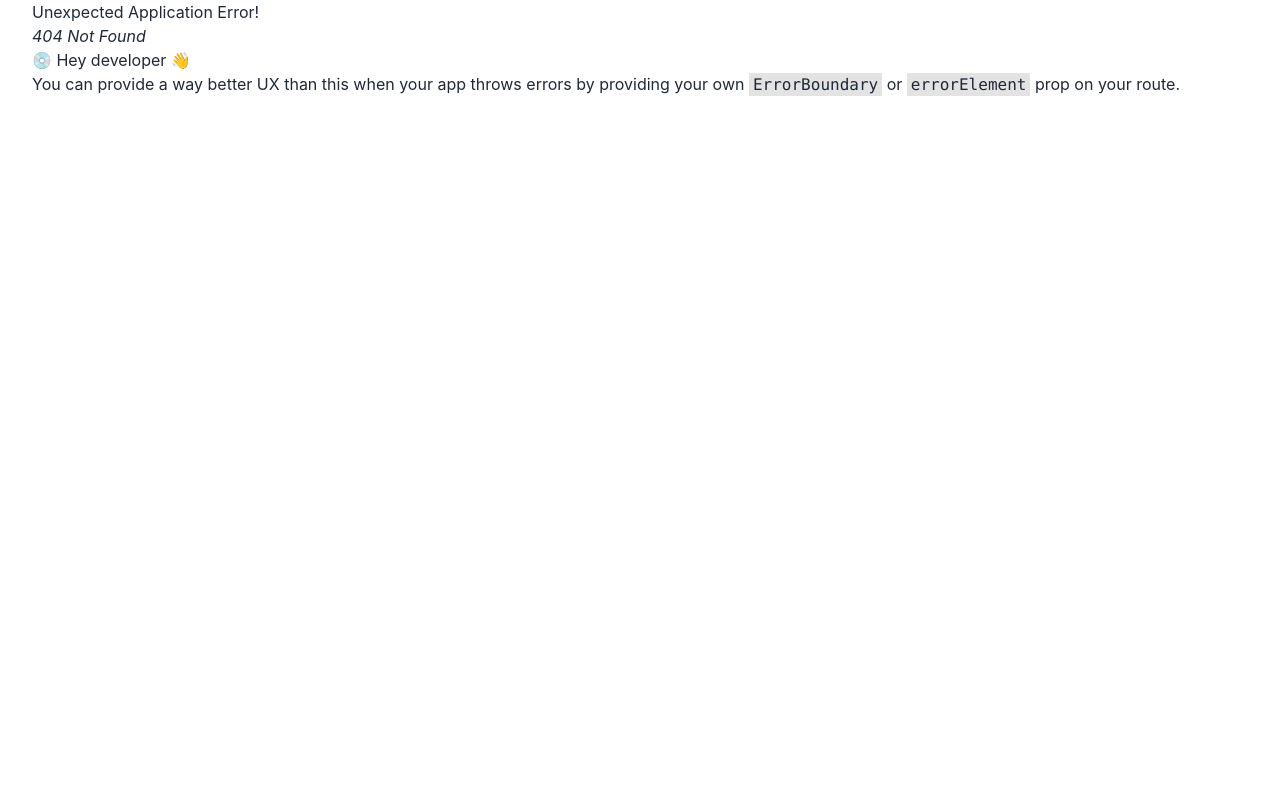
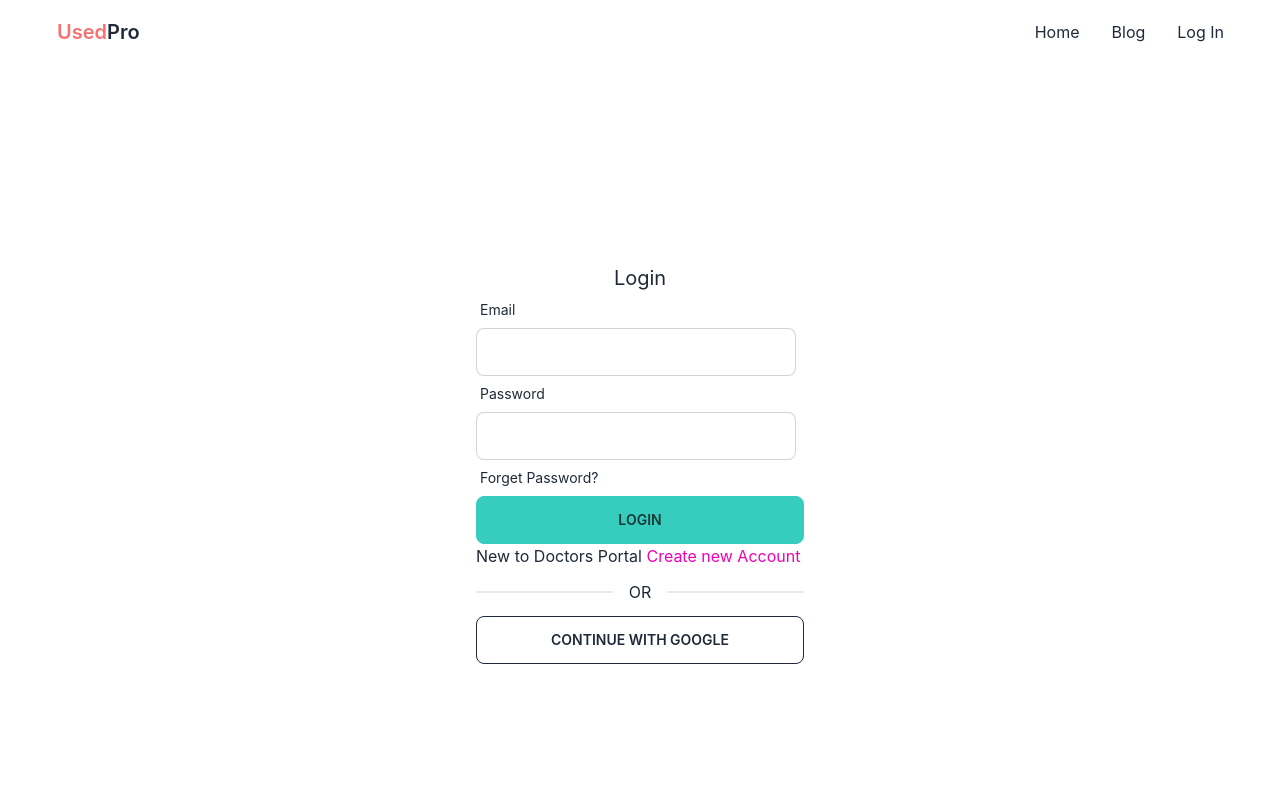
Before and after one commit to Ismailjoney/Used-product-client, a React (Create React App) app: page /login in a window 1280 px wide. Before the commit this address had no page. Shown: the top 800 px of the page. Built offline with nearby package versions, Linux system fonts and the light colour scheme; no server answers.

Commit message:
added singup page

```diff
--- a/src/Components/HomeComponents/CategoriesItemDetails/BookingModal/BookingModal.js
+++ b/src/Components/HomeComponents/CategoriesItemDetails/BookingModal/BookingModal.js
@@ -1,17 +1,18 @@
 import React from 'react';
 
 const BookingModal = ({ productBooked }) => {
-    const { image, details, location, original_price, resale_price, seller_name, tittle, years_of_used } = productBooked;
+    const { image, details, location, original_price, resale_price, seller_name, title, years_of_used } = productBooked;
     return (
         <>
             <input type="checkbox" id="BookingModal" className="modal-toggle" />
             <div className="modal">
                 <div className="modal-box relative">
                     <label htmlFor="BookingModal" className="btn btn-sm btn-circle absolute right-2 top-2">✕</label>
+                    {/* <h2 className='text-right'>{title}</h2> */}
                     <br />
                     <form className='grid grid-cols-1 gap-3 mt-10'>
-                        <input type="text" placeholder="Type here" className="input input-bordered w-full" />
-                        <input type="text" placeholder="Type here" className="input input-bordered w-full" />
+                        <input type="text" defaultValue={title} disabled  placeholder="Type here" className="input input-bordered w-full" />
+                        <input type="text" defaultValue={resale_price} disabled placeholder="Type here" className="input  input-bordered w-full" />
                         <input type="text" placeholder="Type here" className="input input-bordered w-full" />
                         <input type="text" placeholder="Type here" className="input input-bordered w-full" />
                         <input type="text" placeholder="Type here" className="input input-bordered w-full" />
--- a/src/Pages/LogRegInfo/LogIn.js
+++ b/src/Pages/LogRegInfo/LogIn.js
@@ -1,9 +1,75 @@
-import React from 'react';
+
+import React, { useContext, useState } from 'react';
+import { useForm } from 'react-hook-form';
+import { Link, useLocation, useNavigate } from 'react-router-dom';
+import { AuthContext } from '../../context/AuthorProvider';
+
+
 
 const LogIn = () => {
+    const { register, formState: { errors }, handleSubmit } = useForm();
+    const { signIn } = useContext(AuthContext);
+    const [loginError, setLoginError] = useState('');
+    const [loginUserEmail, setLoginUserEmail] = useState('');
+    const location = useLocation();
+    const navigate = useNavigate();
+
+    const from = location.state?.from?.pathname || '/';
+
+
+
+    const handleLogin = data => {
+        console.log(data);
+        setLoginError('');
+        signIn(data.email, data.password)
+            .then(result => {
+                const user = result.user;
+                console.log(user);
+                navigate('/')
+                setLoginUserEmail(data.email);
+            })
+            .catch(error => {
+                console.log(error.message)
+                setLoginError(error.message);
+            });
+    }
+
+
+
     return (
-        <div>
-
+        <div className='h-[800px] flex justify-center items-center'>
+            <div className='w-96 p-7'>
+                <h2 className='text-xl text-center'>Login</h2>
+                <form onSubmit={handleSubmit(handleLogin)}>
+                    <div className="form-control w-full max-w-xs">
+                        <label className="label"> <span className="label-text">Email</span></label>
+                        <input type="text"
+                            {...register("email", {
+                                required: "Email Address is required"
+                            })}
+                            className="input input-bordered w-full max-w-xs" />
+                        {errors.email && <p className='text-red-600'>{errors.email?.message}</p>}
+                    </div>
+                    <div className="form-control w-full max-w-xs">
+                        <label className="label"> <span className="label-text">Password</span></label>
+                        <input type="password"
+                            {...register("password", {
+                                required: "Password is required",
+                                minLength: { value: 6, message: 'Password must be 6 characters or longer' }
+                            })}
+                            className="input input-bordered w-full max-w-xs" />
+                        <label className="label"> <span className="label-text">Forget Password?</span></label>
+                        {errors.password && <p className='text-red-600'>{errors.password?.message}</p>}
+                    </div>
+                    <input className='btn btn-accent w-full' value="Login" type="submit" />
+                    <div>
+                        {loginError && <p className='text-red-600'>{loginError}</p>}
+                    </div>
+                </form>
+                <p>New to Doctors Portal <Link className='text-secondary' to="/signup">Create new Account</Link></p>
+                <div className="divider">OR</div>
+                <button className='btn btn-outline w-full'>CONTINUE WITH GOOGLE</button>
+            </div>
         </div>
     );
 };
--- /dev/null
+++ b/src/Pages/LogRegInfo/SingUp.js
@@ -0,0 +1,104 @@
+import React, { useContext, useState } from 'react';
+import { useForm } from 'react-hook-form';
+import { Link, useNavigate } from 'react-router-dom';
+import { AuthContext } from '../../context/AuthorProvider';
+
+
+
+const SingUp = () => {
+
+
+    const { register, handleSubmit, formState: { errors } } = useForm();
+    const { createUser, updateUser } = useContext(AuthContext);
+    const [signUpError, setSignUPError] = useState('');
+    const [createdUserEmail, setCreatedUserEmail] = useState('')
+
+    const navigate = useNavigate();
+
+
+
+    const handleSignUp = (data) => {
+        setSignUPError('');
+        createUser(data.email, data.password)
+            .then(result => {
+                const user = result.user;
+                console.log(user);
+                navigate('/')
+                const userInfo = {
+                    displayName: data.name
+                }
+                updateUser(userInfo)
+                    .then(() => {
+                        saveUser(data.name, data.email);
+                    })
+                    .catch(err => console.log(err));
+            })
+            .catch(error => {
+                console.log(error)
+                setSignUPError(error.message)
+            });
+    }
+
+    const saveUser = (name, email) => {
+        const user = { name, email };
+        fetch('https://doctors-portal-server-rust.vercel.app/users', {
+            method: 'POST',
+            headers: {
+                'content-type': 'application/json'
+            },
+            body: JSON.stringify(user)
+        })
+            .then(res => res.json())
+            .then(data => {
+                setCreatedUserEmail(email);
+            })
+    }
+
+
+
+
+
+
+
+
+    return (
+        <div className='h-[800px] flex justify-center items-center'>
+            <div className='w-96 p-7'>
+                <h2 className='text-xl text-center'>Sign Up</h2>
+                <form onSubmit={handleSubmit(handleSignUp)}>
+                    <div className="form-control w-full max-w-xs">
+                        <label className="label"> <span className="label-text">Name</span></label>
+                        <input type="text" {...register("name", {
+                            required: "Name is Required"
+                        })} className="input input-bordered w-full max-w-xs" />
+                        {errors.name && <p className='text-red-500'>{errors.name.message}</p>}
+                    </div>
+                    <div className="form-control w-full max-w-xs">
+                        <label className="label"> <span className="label-text">Email</span></label>
+                        <input type="email" {...register("email", {
+                            required: true
+                        })} className="input input-bordered w-full max-w-xs" />
+                        {errors.email && <p className='text-red-500'>{errors.email.message}</p>}
+                    </div>
+                    <div className="form-control w-full max-w-xs">
+                        <label className="label"> <span className="label-text">Password</span></label>
+                        <input type="password" {...register("password", {
+                            required: "Password is required",
+                            minLength: { value: 6, message: "Password must be 6 characters long" },
+                            pattern: { value: /(?=.*[A-Z])(?=.*[!@#$&*])(?=.*[0-9])/, message: 'Password must have uppercase, number and special characters' }
+                        })} className="input input-bordered w-full max-w-xs" />
+                        {errors.password && <p className='text-red-500'>{errors.password.message}</p>}
+                    </div>
+                    <input className='btn btn-accent w-full mt-4' value="Sign Up" type="submit" />
+                    {signUpError && <p className='text-red-600'>{signUpError}</p>}
+                </form>
+                <p>Already have an account <Link className='text-secondary' to="/login">Please Login</Link></p>
+                <div className="divider">OR</div>
+                <button className='btn btn-outline w-full'>CONTINUE WITH GOOGLE</button>
+
+            </div>
+        </div>
+    );
+};
+
+export default SingUp;
--- a/src/Shared/Shared/Header/Header.js
+++ b/src/Shared/Shared/Header/Header.js
@@ -1,10 +1,26 @@
-import React from 'react';
+import React, { useContext } from 'react';
 import { Link } from 'react-router-dom';
+import { AuthContext } from '../../../context/AuthorProvider';
 
 const Header = () => {
+
+    const {user,logOut} = useContext(AuthContext)
+
+    const handleLogout = () => {
+        logOut()
+            .then(() => {})
+            .catch((error) => console.error(error))
+    }
+
     const menuItems =  <>
-        <li><Link to="/">Home</Link></li>
+         <li><Link to="/">Home</Link></li>
         <li><Link to="/blog">Blog</Link></li>
+         {
+            user?.uid ?
+            <li><button onClick={handleLogout}>Sign out</button></li>
+            :
+            <li><Link to="/login">Log In</Link></li>
+         }
     </>
 
 
--- a/src/context/AuthorProvider.js
+++ b/src/context/AuthorProvider.js
@@ -1,5 +1,5 @@
-import React, { createContext } from 'react';
-import {getAuth} from 'firebase/auth';
+import React, { createContext, useEffect, useState } from 'react';
+import {createUserWithEmailAndPassword, getAuth, onAuthStateChanged, signInWithEmailAndPassword, signOut, updateProfile} from 'firebase/auth';
 import app from '../firebase/firebase.config';
 
 
@@ -8,9 +8,49 @@
 const auth = getAuth(app)
 
 const AuthorProvider = ({children}) => {
-    const authInfo ={
 
+
+    const [user, setUser] = useState(null);
+    const [loading, setLoading] = useState(true);
+    const createUser = (email, password) =>{
+        setLoading(true);
+        return createUserWithEmailAndPassword(auth, email, password);
     }
+
+    const signIn = (email, password) =>{
+        setLoading(true);
+        return signInWithEmailAndPassword(auth, email, password);
+    }
+
+    const updateUser = (userInfo) =>{
+        return updateProfile(auth.currentUser, userInfo);
+    }
+
+    const logOut = () =>{
+        setLoading(true);
+        return signOut(auth);
+    }
+
+    useEffect( () =>{
+        const unsubscribe = onAuthStateChanged(auth, currentUser =>{
+            console.log('user observing');
+            setUser(currentUser);
+            setLoading(false);
+        });
+
+        return () => unsubscribe();
+    }, [])
+
+    const authInfo = {
+        createUser,
+        signIn,
+        updateUser,
+        logOut,
+        user,
+        loading
+    }
+
+
     return (
         <AuthContext.Provider value={authInfo}>
             {children}
```
Also changed, not shown: src/Routes/Routes.js (+10 -0 lines).
